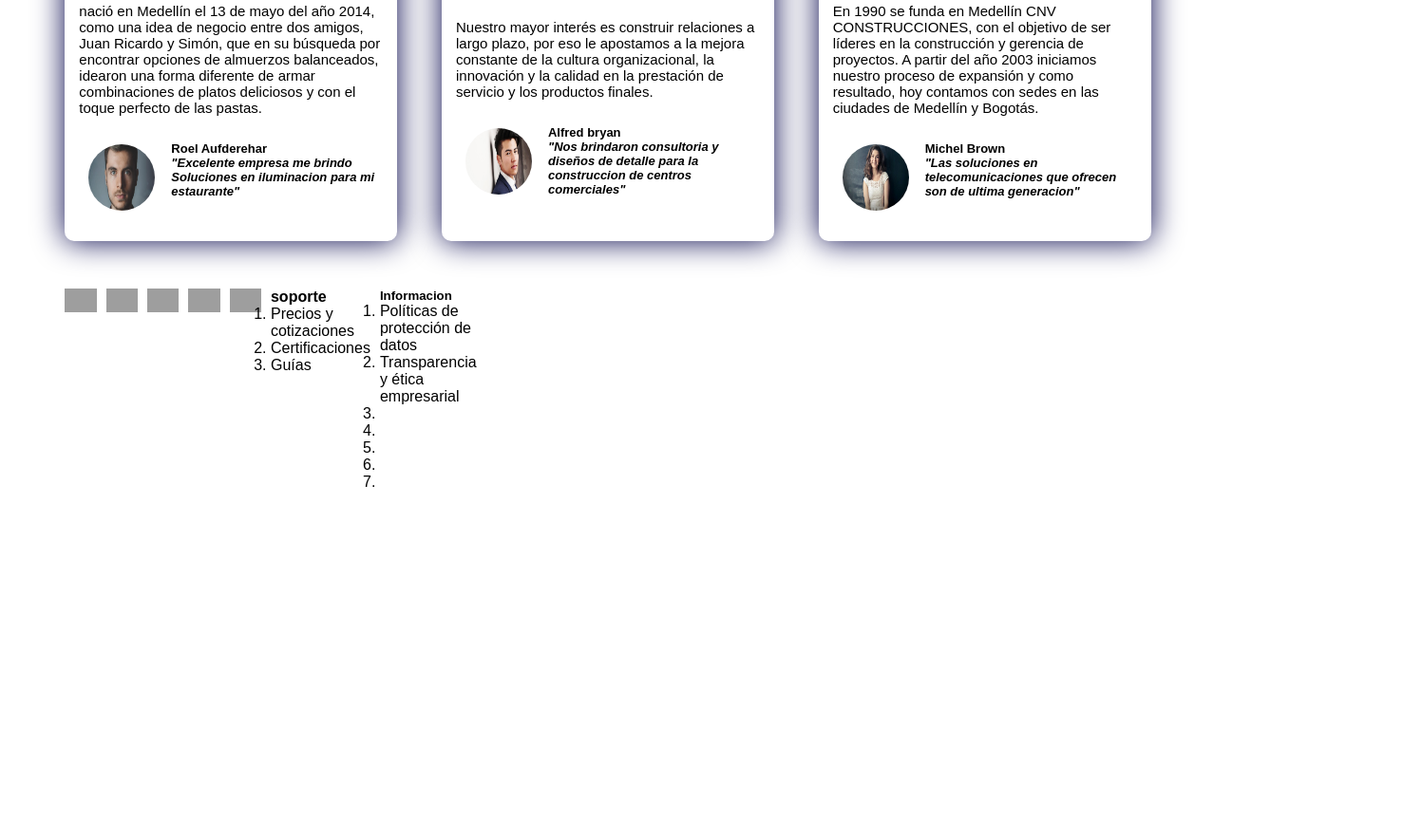
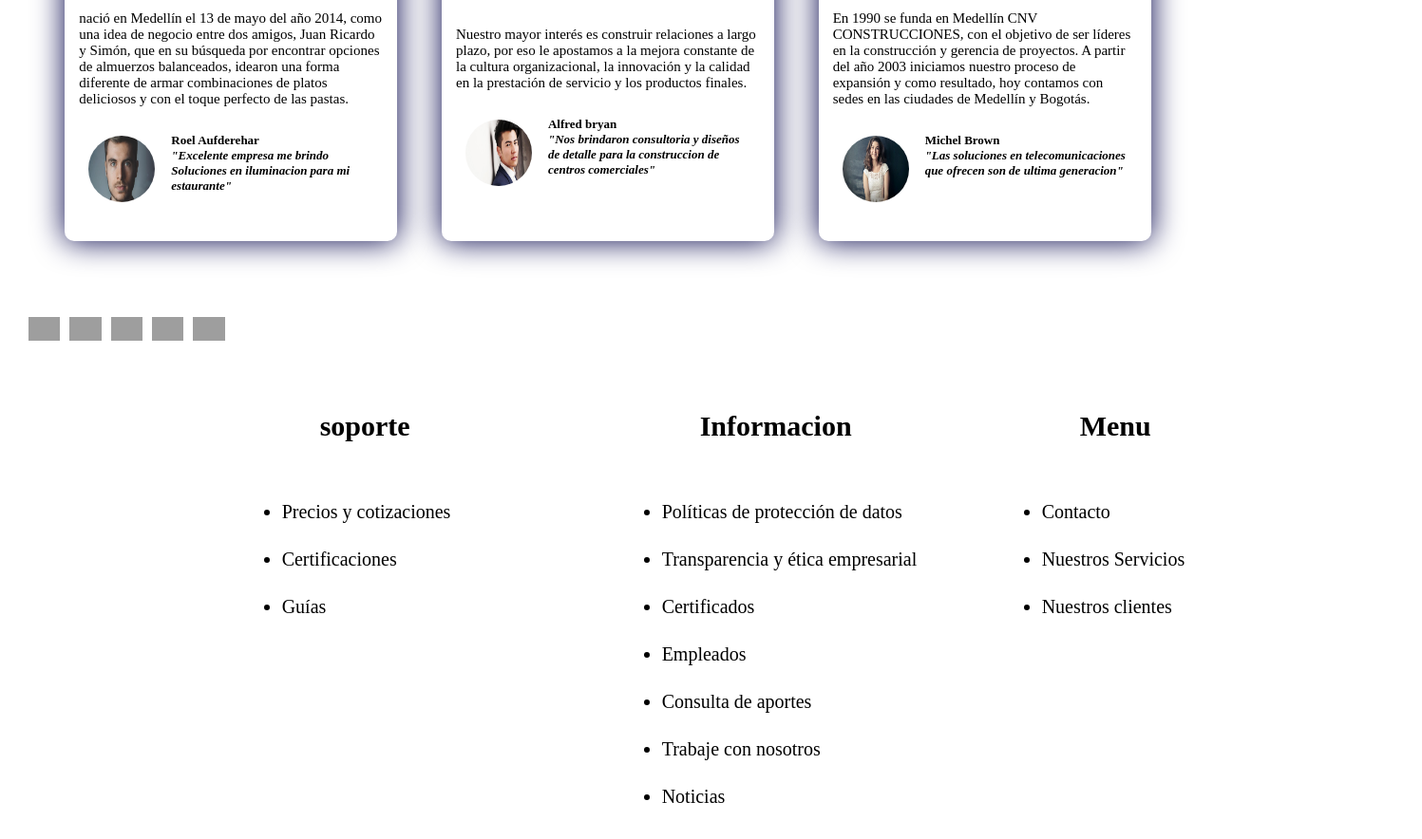
Before and after one commit to Franyusmid/proyecto-1, a plain HTML site: page index.html in a window 1280 px wide. Shown: the part 1446-2330 px from the top of the page at 95% size, 1497 px wide, since content can reach past the window. Before the commit the page ends 2250 px from the top, so only its background shows below. Drawn offline with Linux system fonts and the light colour scheme; grey boxes are pictures that could not be loaded.

Commit message:
se crear el footer

```diff
--- a/Index.css
+++ b/Index.css
@@ -16,6 +16,7 @@ body {
     margin:0;
     padding: 0;
     font-family:Arial, Helvetica, sans-serif
+    background-image:url(./asset/Imagen1.jpg)
 
 
 
@@ -141,7 +142,7 @@ h2 {
 
 }
 
-h3 {
+h3{
     text-align: center;
     font-size: 30px;
     margin: 40px;
@@ -157,6 +158,7 @@ h3 {
     display: grid;
     grid-template-columns: 350px 350px 350px;
     grid-template-rows: 450px;
+
 
 }
 
@@ -235,19 +237,41 @@ h3 {
     font-style: italic;
 }
 
-.footer {
 
-    width: auto;
-    height: 500px;
+
+h4,h5,h6 {
+
+    font-size: 30px;
+    margin: 40px;
 }
+
+
+
+
 
 .logosRedes {
 
     display: flex;
     margin-top: 50px;
     column-gap: 10px;
-    box-sizing: 50px;
+    padding: 30px;
+
+
 
 
 
 }
+
+
+.contacfooter {
+    display: flex;
+    justify-content:space-around;
+    margin: 50px;
+    display: grid;
+    grid-template-columns: 400px 400px 400px;
+    font-size: 20px;
+    line-height: 50px;
+
+
+
+}
--- a/index.html
+++ b/index.html
@@ -182,7 +182,7 @@
         </figure>
 
 
-    </sectiion>
+    </section>
 
     <footer class="footer">
 
@@ -208,40 +208,45 @@
                 <img src="https://cdn-icons-png.flaticon.com/128/1384/1384014.png" alt="Github"with="25px" height="25px">
         </div>
 
-
+        <div class="contacfooter">
             <div class="contactos">
 
                 <h4>soporte</h4>
-            <ol>
+                <ul class="soporte">
                     <li>Precios y cotizaciones</li>
                     <li>Certificaciones</li>
                     <li>Guías</li>
-
-
-            </ol>
-
+                </ul>
 
             </div>
-        <div class="contactos">
+            <div class="information">
 
                 <h5>Informacion</h5>
-             <ol>
+                <ul class="listinforamation">
                     <li>Políticas de protección de datos</li>
                     <li>Transparencia y ética empresarial</li>
-                 <li></li>
-                 <li></li>
-                 <li></li>
-                 <li></li>
-                 <li></li>
+                    <li>Certificados</li>
+                    <li>Empleados</li>
+                    <li>Consulta de aportes</li>
+                    <li>Trabaje con nosotros</li>
+                    <li>Noticias</li>
 
-             </ol>
+                </ul>
+            </div>
 
+            <div class="Menu">
 
+                <h6>Menu</h6>
+                <ul class="litsiMenu">
+                    <li>Contacto</li>
+                    <li>Nuestros Servicios</li>
+                    <li>Nuestros clientes</li>
+                </ul>
+            </div>
 
         </div>
 
-
-    </footer>
+    </div>
 
 </body>
 </html>
```
Lines whose indentation alone changed are shown as unchanged.
